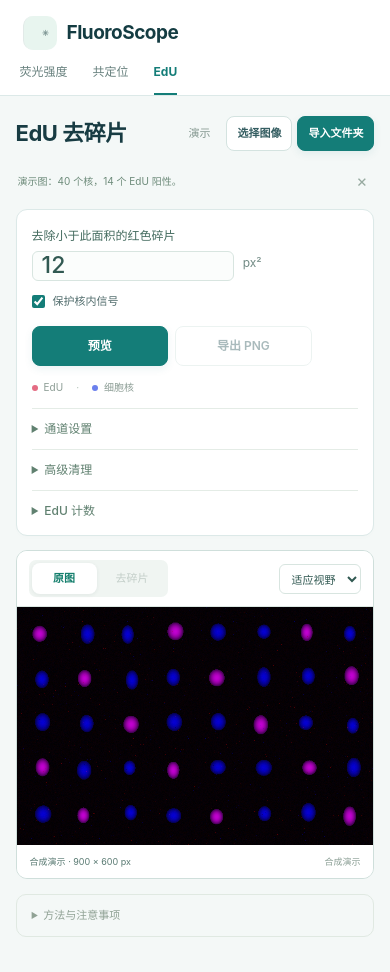
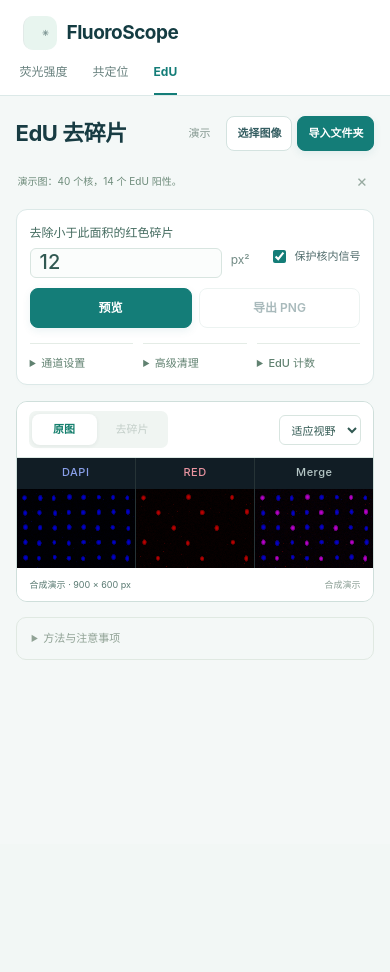
Before and after one commit to weigenwu/IFA, a Next.js app: page /edu in a window 390 px wide. Both pictures are taken after a click on the button "演示". After the commit the page ends 844 px from the top, so only its background shows below. Built offline with nearby package versions, Linux system fonts and the light colour scheme.

Commit message:
Show synchronized DAPI RED and Merge previews

```diff
--- a/app/edu-analyzer.tsx
+++ b/app/edu-analyzer.tsx
@@ -19,6 +19,7 @@ type RecordResult = {
 const INITIAL: EduParameters = { nucleusThreshold: 28, eduThreshold: 36, minArea: 45, maxArea: 8000, median: true, excludeEdge: true, minPositiveFraction: 0.2 };
 const INITIAL_EXCLUSION: Exclusion = { enabled: true, width: 128, height: 48 };
 const SUPPORTED = /\.(tiff?|png|jpe?g|oir)$/i;
+const DISPLAY_CHANNELS = ['DAPI', 'RED', 'Merge'] as const;
 const pause = () => new Promise<void>(resolve => requestAnimationFrame(() => resolve()));
 
 function groupFiles(files: File[]): Field[] {
@@ -114,7 +115,10 @@ export default function EduAnalyzer() {
   const [busy, setBusy] = useState(''), [message, setMessage] = useState(''), [error, setError] = useState('');
   const [acknowledged, setAcknowledged] = useState(false), [group, setGroup] = useState('');
   const [selected, setSelected] = useState<number | null>(null);
-  const canvas = useRef<HTMLCanvasElement>(null), folderInput = useRef<HTMLInputElement>(null), filesInput = useRef<HTMLInputElement>(null);
+  const canvases = useRef<Array<HTMLCanvasElement | null>>([]), folderInput = useRef<HTMLInputElement>(null), filesInput = useRef<HTMLInputElement>(null);
+  const imagePanes = useRef<Array<HTMLDivElement | null>>([]);
+  const expectedScroll = useRef(new WeakMap<HTMLDivElement, { left: number; top: number }>());
+  const scrollPosition = useRef({ x: 0, y: 0 });
   const channelDetails = useRef<HTMLDetailsElement>(null);
   const loadToken = useRef(0);
   const nucleus = image?.channels[nucleusIndex], edu = image?.channels[eduIndex];
@@ -134,6 +138,7 @@ export default function EduAnalyzer() {
 
   async function openField(queue: Field[], selectedIndex: number) {
     const token = ++loadToken.current;
+    scrollPosition.current = { x: 0, y: 0 };
     if (isDemo) setExclusion(INITIAL_EXCLUSION);
     setBusy('正在读取图像…'); setError(''); setImage(null); setResult(null); setCleaned(null); setRevisions({}); setSelected(null); setAcknowledged(false); setView('raw'); setIsDemo(false); setIndex(selectedIndex);
     try {
@@ -155,7 +160,7 @@ export default function EduAnalyzer() {
     await openField(queue, 0);
   }
   function openDemo() {
-    ++loadToken.current; const demo = demoImage(); setImage(demo); setFields([]); setIndex(-1); setIsDemo(true); setNucleusIndex(1); setEduIndex(0); setParameters(INITIAL); setExclusion({ ...INITIAL_EXCLUSION, enabled: false }); setResult(null); setCleaned(null); setRevisions({}); setRecords({}); setAcknowledged(true); setGroup('合成演示'); setView('raw'); setError(''); setMessage('演示图：40 个核，14 个 EdU 阳性。');
+    scrollPosition.current = { x: 0, y: 0 }; ++loadToken.current; const demo = demoImage(); setImage(demo); setFields([]); setIndex(-1); setIsDemo(true); setNucleusIndex(1); setEduIndex(0); setParameters(INITIAL); setExclusion({ ...INITIAL_EXCLUSION, enabled: false }); setResult(null); setCleaned(null); setRevisions({}); setRecords({}); setAcknowledged(true); setGroup('合成演示'); setView('raw'); setError(''); setMessage('演示图：40 个核，14 个 EdU 阳性。');
   }
   const nativeParameters = (): EduParameters => ({ ...parameters, nucleusThreshold: parameters.nucleusThreshold / 255 * (nucleus?.maxValue ?? 255), eduThreshold: parameters.eduThreshold / 255 * (edu?.maxValue ?? 255) });
   async function analyze() {
@@ -227,37 +232,76 @@ export default function EduAnalyzer() {
     download(new Blob([JSON.stringify({ schema: 'fluoroscope-edu-display-v1', timestamp: new Date().toISOString(), purpose: 'Display derivative only, not for quantitative analysis', sourceFiles: fields[index]?.files.map(file => file.webkitRelativePath || file.name) ?? image.sourceFiles, sourceHash: image.hash, synthetic: isDemo, dimensions: [image.width, image.height], channels: { nucleus: nucleus.label, edu: edu.label }, display: { redFloor, blueFloor, thresholdUiScale: '0..255 normalized to channel full scale', redMinArea: speckle, blueMinArea: blueSpeckle, protectNuclear, onlyNuclear, nucleusSupportThreshold: parameters.nucleusThreshold, nucleusSupportMinArea: parameters.minArea, nucleusFullScale: nucleus.maxValue, eduFullScale: edu.maxValue, exportChannels, greenPreserved: exportChannels === 'merge' && Boolean(preservedGreen), outputBitDepth: 8 }, warnings: image.warnings }, null, 2)], { type: 'application/json' }), 'EdU_display-cleaned_参数.json');
   }
 
+  function syncScroll(source: HTMLDivElement) {
+    const expected = expectedScroll.current.get(source);
+    if (expected && Math.abs(source.scrollLeft - expected.left) < 1 && Math.abs(source.scrollTop - expected.top) < 1) return;
+    const x = source.scrollLeft / Math.max(1, source.scrollWidth - source.clientWidth);
+    const y = source.scrollTop / Math.max(1, source.scrollHeight - source.clientHeight);
+    scrollPosition.current = { x, y };
+    for (const pane of imagePanes.current) {
+      if (!pane || pane === source) continue;
+      pane.scrollLeft = x * Math.max(0, pane.scrollWidth - pane.clientWidth);
+      pane.scrollTop = y * Math.max(0, pane.scrollHeight - pane.clientHeight);
+      expectedScroll.current.set(pane, { left: pane.scrollLeft, top: pane.scrollTop });
+    }
+  }
+
   useEffect(() => {
-    if (!image || !nucleus || !edu || !canvas.current) return;
-    const target = canvas.current; target.width = image.width; target.height = image.height;
-    const context = target.getContext('2d'); if (!context) return;
-    const pixels = context.createImageData(image.width, image.height);
+    const frame = requestAnimationFrame(() => {
+      for (const pane of imagePanes.current) {
+        if (!pane) continue;
+        pane.scrollLeft = scrollPosition.current.x * Math.max(0, pane.scrollWidth - pane.clientWidth);
+        pane.scrollTop = scrollPosition.current.y * Math.max(0, pane.scrollHeight - pane.clientHeight);
+        expectedScroll.current.set(pane, { left: pane.scrollLeft, top: pane.scrollTop });
+      }
+    });
+    return () => cancelAnimationFrame(frame);
+  }, [zoom, image]);
+
+  useEffect(() => {
+    if (!image || !nucleus || !edu) return;
+    const contexts = canvases.current.map(target => {
+      if (!target) return null;
+      target.width = image.width; target.height = image.height;
+      return target.getContext('2d');
+    });
+    const first = contexts[0]; if (!first) return;
+    // Reuse one full-resolution RGBA buffer across all three channel views.
+    const pixels = first.createImageData(image.width, image.height);
     const blue = view === 'clean' && cleaned ? cleaned.nucleus : nucleus.data;
     const red = view === 'clean' && cleaned ? cleaned.edu : edu.data;
     const labels = view === 'mask' ? result?.labels : null;
     const classification = new Uint8Array((result?.nuclei.length ?? 0) + 1);
     if (result) for (const cell of result.nuclei) classification[cell.id] = revisions[cell.id] === 'exclude' ? 3 : revisions[cell.id] === 'positive' || (!revisions[cell.id] && cell.positive) ? 1 : 2;
+    contexts.forEach((context, panel) => {
+      if (!context) return;
+      const merge = panel === 2;
       for (let i = 0; i < red.length; i++) {
-      const at = i * 4; pixels.data[at] = red[i] / edu.maxValue * 255; pixels.data[at + 1] = preservedGreen ? preservedGreen.data[i] / preservedGreen.maxValue * 255 : 0; pixels.data[at + 2] = blue[i] / nucleus.maxValue * 255; pixels.data[at + 3] = 255;
-      const label = labels?.[i] ?? 0;
+        const at = i * 4;
+        pixels.data[at] = panel === 0 ? 0 : red[i] / edu.maxValue * 255;
+        pixels.data[at + 1] = merge && preservedGreen ? preservedGreen.data[i] / preservedGreen.maxValue * 255 : 0;
+        pixels.data[at + 2] = panel === 1 ? 0 : blue[i] / nucleus.maxValue * 255;
+        pixels.data[at + 3] = 255;
+        const label = merge ? labels?.[i] ?? 0 : 0;
         if (label && (i % image.width === 0 || i % image.width === image.width - 1 || i < image.width || i >= red.length - image.width || labels![i - 1] !== label || labels![i + 1] !== label || labels![i - image.width] !== label || labels![i + image.width] !== label)) {
           const state = classification[label]; pixels.data[at] = state === 1 ? 255 : state === 3 ? 150 : 40; pixels.data[at + 1] = state === 1 ? 211 : state === 3 ? 150 : 240; pixels.data[at + 2] = state === 1 ? 40 : state === 3 ? 150 : 205;
         }
       }
       context.putImageData(pixels, 0, 0);
-    if (view === 'mask' && exclusion.enabled) {
+      if (!merge || view !== 'mask') return;
+      if (exclusion.enabled) {
         const w = Math.min(image.width, exclusion.width), h = Math.min(image.height, exclusion.height);
         context.fillStyle = '#ffffff28'; context.fillRect(image.width - w, image.height - h, w, h); context.strokeStyle = '#ff9a4f'; context.lineWidth = 3; context.strokeRect(image.width - w, image.height - h, w, h);
       }
-    if (view === 'mask' && result) {
+      if (result) {
         context.font = `${Math.max(11, Math.round(image.width / 220))}px sans-serif`; context.textAlign = 'center';
         for (const cell of result.nuclei) { context.fillStyle = cell.id === selected ? '#ffffff' : '#fff9'; context.fillText(String(cell.id), cell.x, cell.y); }
       }
+    });
   }, [image, nucleus, edu, preservedGreen, view, cleaned, result, revisions, selected, exclusion]);
-
   const selectedCell = result?.nuclei.find(cell => cell.id === selected);
   const fieldLabel = isDemo ? '合成演示' : `${index + 1} / ${fields.length}`;
-  return <div className="edu-app edu-compact">
+  return <div className="edu-app edu-compact edu-three">
     <header className="edu-header"><a className="edu-brand" href="../"><span className="edu-brand-icon">✳</span> FluoroScope</a><nav><a href="../intensity/">荧光强度</a><a href="../colocalization/">共定位</a><a href="../edu/" aria-current="page">EdU</a></nav><span className="edu-local"><i /> 图像仅在本地处理</span></header>
     <main className="edu-main">
       <div className="edu-heading"><h1>EdU 去碎片</h1><div className="edu-heading-actions"><button className="edu-quiet" onClick={openDemo} disabled={!!busy}>演示</button><button onClick={() => filesInput.current?.click()} disabled={!!busy}>选择图像</button><button className="edu-primary" onClick={() => folderInput.current?.click()} disabled={!!busy}>导入文件夹</button></div></div>
@@ -268,7 +312,7 @@ export default function EduAnalyzer() {
       <div className="edu-workspace">
         <aside className="edu-controls edu-panel">
           {fields.length > 0 && <div className="edu-queue"><select aria-label="视野队列" value={index} disabled={!!busy} onChange={event => void openField(fields, Number(event.target.value))}>{fields.map((field, i) => <option key={field.id} value={i}>{records[field.id] ? '✓ ' : ''}{field.name}</option>)}</select><div className="edu-queue-nav"><button aria-label="上一个视野" disabled={!!busy || index <= 0} onClick={() => void openField(fields, index - 1)}>←</button><span>{index + 1} / {fields.length}</span><button aria-label="下一个视野" disabled={!!busy || index >= fields.length - 1} onClick={() => void openField(fields, index + 1)}>→</button></div></div>}
-          <fieldset disabled={!image || !!busy}>
+          <fieldset className="edu-primary-controls" disabled={!image || !!busy}>
             <label className="edu-main-control">去除小于此面积的红色碎片<div className="edu-input-unit"><input aria-label="红色颗粒最小面积" type="number" min="1" max="100000" value={speckle} onChange={event => { setSpeckle(Math.max(1, Math.round(+event.target.value))); setCleaned(null); }} /><span>px²</span></div></label>
             <label className="edu-check"><input type="checkbox" checked={protectNuclear} onChange={event => { setProtectNuclear(event.target.checked); setCleaned(null); }} />保护核内信号</label>
             <div className="edu-button-row edu-main-actions"><button className="edu-primary" aria-label="生成去杂点预览" onClick={() => void clean()}>预览</button><button disabled={!cleaned || !!busy} aria-label="展示 PNG" onClick={() => void exportCleaned()}>导出 PNG</button></div>
@@ -297,8 +341,15 @@ export default function EduAnalyzer() {
         </aside>
         <div className="edu-stage-column">
           <section className="edu-stage"><div className="edu-stage-toolbar"><div className="edu-tabs">{([['raw', '原图'], ['clean', '去碎片'], ['mask', '计数']] as const).filter(([key]) => key !== 'mask' || result).map(([key, label]) => <button key={key} aria-pressed={view === key} disabled={!image || !!busy || (key === 'clean' && !cleaned)} onClick={() => setView(key)}>{label}</button>)}</div><select aria-label="缩放" value={zoom} onChange={event => setZoom(event.target.value)}><option value="fit">适应视野</option><option value="0.5">50%</option><option value="1">100%</option><option value="2">200%</option></select></div>
-            <div className={`edu-canvas-wrap ${!image ? 'is-empty' : ''}`} aria-busy={!!busy}>{image ? <canvas ref={canvas} aria-label="荧光图像，计数标记视图可点击细胞核修订" style={zoom === 'fit' ? { width: '100%', height: 'auto' } : { width: image.width * +zoom, height: image.height * +zoom, maxWidth: 'none' }} onClick={event => { if (view !== 'mask' || !result || busy) return; const bounds = event.currentTarget.getBoundingClientRect(); const x = Math.floor((event.clientX - bounds.left) / bounds.width * image.width), y = Math.floor((event.clientY - bounds.top) / bounds.height * image.height); const id = result.labels[y * image.width + x]; if (id) revise(id); }} /> : <div className="edu-empty"><div className="edu-cell-art">{Array.from({ length: 16 }, (_, i) => <i key={i} style={{ left: `${13 + (i % 4) * 22 + (i % 3) * 2}%`, top: `${8 + Math.floor(i / 4) * 24}%`, width: 16 + (i % 3) * 8, height: 22 + (i % 4) * 5, transform: `rotate(${i * 31}deg)` }} />)}</div><h2>选择图像开始</h2><p>TIFF · PNG · JPEG · OIR</p></div>}{busy && <div className="edu-processing" role="status"><span />{busy}</div>}</div>
-            {image && <div className="edu-image-meta"><span>{fieldLabel} · {image.width} × {image.height} px</span><span>{view === 'clean' ? '展示副本 · 原图保留' : view === 'mask' ? '点击核：阳性 → 阴性 → 排除 → 自动' : image.format}</span></div>}
+            <div className="edu-gallery-container" aria-busy={!!busy}>
+              {image ? <div className="edu-channel-gallery">{DISPLAY_CHANNELS.map((channel, panel) => <section className="edu-channel-panel" key={channel}>
+                <h2 className={`edu-channel-title channel-${panel}`}>{channel}</h2>
+                <div role="region" tabIndex={0} aria-label={`${channel} 图像滚动区域`} className={`edu-channel-viewport ${zoom === 'fit' ? 'is-fit' : 'is-zoomed'}`} ref={element => { imagePanes.current[panel] = element; }} style={zoom === 'fit' ? { aspectRatio: `${image.width} / ${image.height}` } : undefined} onScroll={event => syncScroll(event.currentTarget)}>
+                  <canvas ref={element => { canvases.current[panel] = element; }} aria-label={panel === 2 ? 'Merge，计数视图可点击细胞核修订' : `${channel} 通道图像`} style={zoom === 'fit' ? { width: '100%', height: 'auto' } : { width: image.width * +zoom, height: image.height * +zoom }} onClick={event => { if (panel !== 2 || view !== 'mask' || !result || busy) return; const bounds = event.currentTarget.getBoundingClientRect(); const x = Math.floor((event.clientX - bounds.left) / bounds.width * image.width), y = Math.floor((event.clientY - bounds.top) / bounds.height * image.height); const id = result.labels[y * image.width + x]; if (id) revise(id); }} />
+                </div>
+              </section>)}</div> : <div className="edu-canvas-wrap is-empty"><div className="edu-empty"><div className="edu-cell-art">{Array.from({ length: 16 }, (_, i) => <i key={i} style={{ left: `${13 + (i % 4) * 22 + (i % 3) * 2}%`, top: `${8 + Math.floor(i / 4) * 24}%`, width: 16 + (i % 3) * 8, height: 22 + (i % 4) * 5, transform: `rotate(${i * 31}deg)` }} />)}</div><h2>选择图像开始</h2><p>DAPI · RED · Merge</p></div></div>}
+              {busy && <div className="edu-processing" role="status"><span />{busy}</div>}
+            </div>            {image && <div className="edu-image-meta"><span>{fieldLabel} · {image.width} × {image.height} px</span><span>{view === 'clean' ? '展示副本 · 原图保留' : view === 'mask' ? '点击核：阳性 → 阴性 → 排除 → 自动' : image.format}</span></div>}
           </section>
           {result && <><div className="edu-stats"><article><span>总细胞核</span><strong>{totals?.total}</strong></article><article><span><i className="edu-dot yellow" /> EdU 阳性</span><strong>{totals?.positive}</strong></article><article className="edu-stat-primary"><span>阳性率</span><strong>{totals?.positivePct === null || !totals ? '—' : `${totals.positivePct.toFixed(1)}%`}</strong></article><article><span>人工修订</span><strong>{Object.keys(revisions).length}</strong></article></div><div className="edu-result-note"><span>● 阳性　<span className="edu-negative">● 阴性</span>　<span className="edu-excluded">● 排除</span></span><p>{result.warnings.join(' ')} 粘连核可能合并计数，请放大复核。</p></div></>}
           {selectedCell && <div className="edu-selection"><span>核 #{selectedCell.id} · {selectedCell.area} px² · EdU {Math.round(selectedCell.eduPositiveFraction * 100)}% · {revisions[selectedCell.id] ?? (selectedCell.positive ? '自动阳性' : '自动阴性')}</span><div>{(['positive', 'negative', 'exclude'] as const).map((state, i) => <button key={state} onClick={() => revise(selectedCell.id, state)}>{['设为阳性', '设为阴性', '排除'][i]}</button>)}</div></div>}
--- a/app/edu.css
+++ b/app/edu.css
@@ -135,3 +135,45 @@
 .edu-compact .edu-export-row { justify-content:flex-end; }
 @media (max-width:1050px) { .edu-compact .edu-workspace { grid-template-columns:235px minmax(0,1fr); gap:15px; }.edu-compact .edu-controls { padding:15px; } }
 @media (max-width:760px) { .edu-compact .edu-header { height:auto; min-height:60px; }.edu-compact .edu-main { padding-top:20px; }.edu-compact .edu-heading { flex-direction:row; align-items:center; flex-wrap:wrap; gap:12px; margin-bottom:18px; }.edu-compact .edu-heading h1 { font-size:22px; }.edu-compact .edu-heading-actions { gap:5px; }.edu-compact .edu-heading-actions button { padding:8px 10px; font-size:11px; }.edu-compact .edu-workspace { display:flex; flex-direction:column; gap:14px; }.edu-compact .edu-controls { display:block; }.edu-compact .edu-main-control .edu-input-unit { max-width:230px; }.edu-compact .edu-main-actions { max-width:280px; }.edu-compact .edu-mapping { justify-content:flex-start; margin-bottom:13px; }.edu-compact .edu-disclosure { padding:11px 0; }.edu-compact .edu-canvas-wrap.is-empty,.edu-compact .edu-empty { min-height:330px; }.edu-compact .edu-status { margin-top:0; font-size:10px; } }
+/* Channel views share source pixels, zoom and scroll position. */
+.edu-gallery-container { position:relative; background:#080d16; }
+.edu-channel-gallery { display:grid; grid-template-columns:repeat(3,minmax(0,1fr)); gap:1px; background:#263336; }
+.edu-channel-panel { min-width:0; margin:0; background:#080d16; }
+.edu-channel-title { margin:0; height:37px; display:flex; justify-content:center; align-items:center; color:#b6c7c6; background:#111d25; font-size:12px; font-weight:550; letter-spacing:.5px; }
+.edu-channel-title.channel-0 { color:#899fe9; }.edu-channel-title.channel-1 { color:#e994a0; }
+.edu-channel-viewport { overflow:auto; background:#070b13; line-height:0; overscroll-behavior:contain; scrollbar-width:thin; scrollbar-color:#48625d #14231f; }
+.edu-channel-viewport.is-fit { overflow:hidden; }
+.edu-channel-viewport.is-zoomed { height:clamp(230px,35vw,520px); }
+.edu-channel-viewport canvas { display:block; max-width:none; image-rendering:auto; }
+.edu-channel-panel:last-child canvas { cursor:crosshair; }
+.edu-three .edu-main { max-width:1740px; }
+@media (max-width:1250px) {
+  .edu-three .edu-workspace { display:flex; flex-direction:column; gap:16px; }
+  .edu-three .edu-controls { display:grid; grid-template-columns:repeat(3,minmax(0,1fr)); gap:0 20px; width:100%; padding:15px 18px; }
+  .edu-three .edu-primary-controls { grid-column:1 / -1; display:flex; align-items:center; gap:22px; padding-bottom:15px; }
+  .edu-three .edu-main-control { margin:0; flex:1; max-width:290px; }
+  .edu-three .edu-main-control .edu-input-unit { max-width:220px; }
+  .edu-three .edu-main-control input { font-size:20px; padding:7px 10px; margin-top:3px; }
+  .edu-three .edu-main-actions { margin:0 0 0 auto; min-width:185px; }
+  .edu-three .edu-primary-controls>.edu-check { margin:15px 0 0; white-space:nowrap; }
+  .edu-three .edu-mapping { display:none; }
+  .edu-three .edu-queue { display:flex; align-items:center; gap:20px; grid-column:1 / -1; padding-bottom:11px; margin-bottom:12px; }
+  .edu-three .edu-queue>select { flex:1; }
+  .edu-three .edu-queue-nav { gap:16px; margin:0; min-width:130px; }
+  .edu-three .edu-disclosure { min-width:0; padding:11px 0 0; }
+  .edu-three .edu-stage-column { width:100%; }
+  .edu-three .edu-channel-viewport.is-zoomed { height:clamp(230px,40vw,460px); }
+}
+@media (max-width:600px) {
+  .edu-three .edu-controls { padding:13px; gap:0 10px; }
+  .edu-three .edu-primary-controls { flex-wrap:wrap; gap:10px 15px; }
+  .edu-three .edu-main-control { min-width:155px; max-width:none; }
+  .edu-three .edu-primary-controls>.edu-check { margin-top:12px; }
+  .edu-three .edu-main-actions { margin:0; min-width:0; width:100%; max-width:none; }
+  .edu-three .edu-disclosure>summary { font-size:11px; }
+  .edu-three .edu-disclosure[open] { grid-column:1 / -1; order:2; }
+  .edu-three .edu-queue { flex-wrap:wrap; gap:8px; }
+  .edu-three .edu-queue-nav { min-width:110px; gap:8px; }
+  .edu-channel-title { height:31px; font-size:11px; }
+  .edu-three .edu-channel-viewport.is-zoomed { height:230px; }
+}
```
Also changed, not shown: 1 other file (tests, documents, lock files or other folders). Lines whose indentation alone changed are shown as unchanged.
